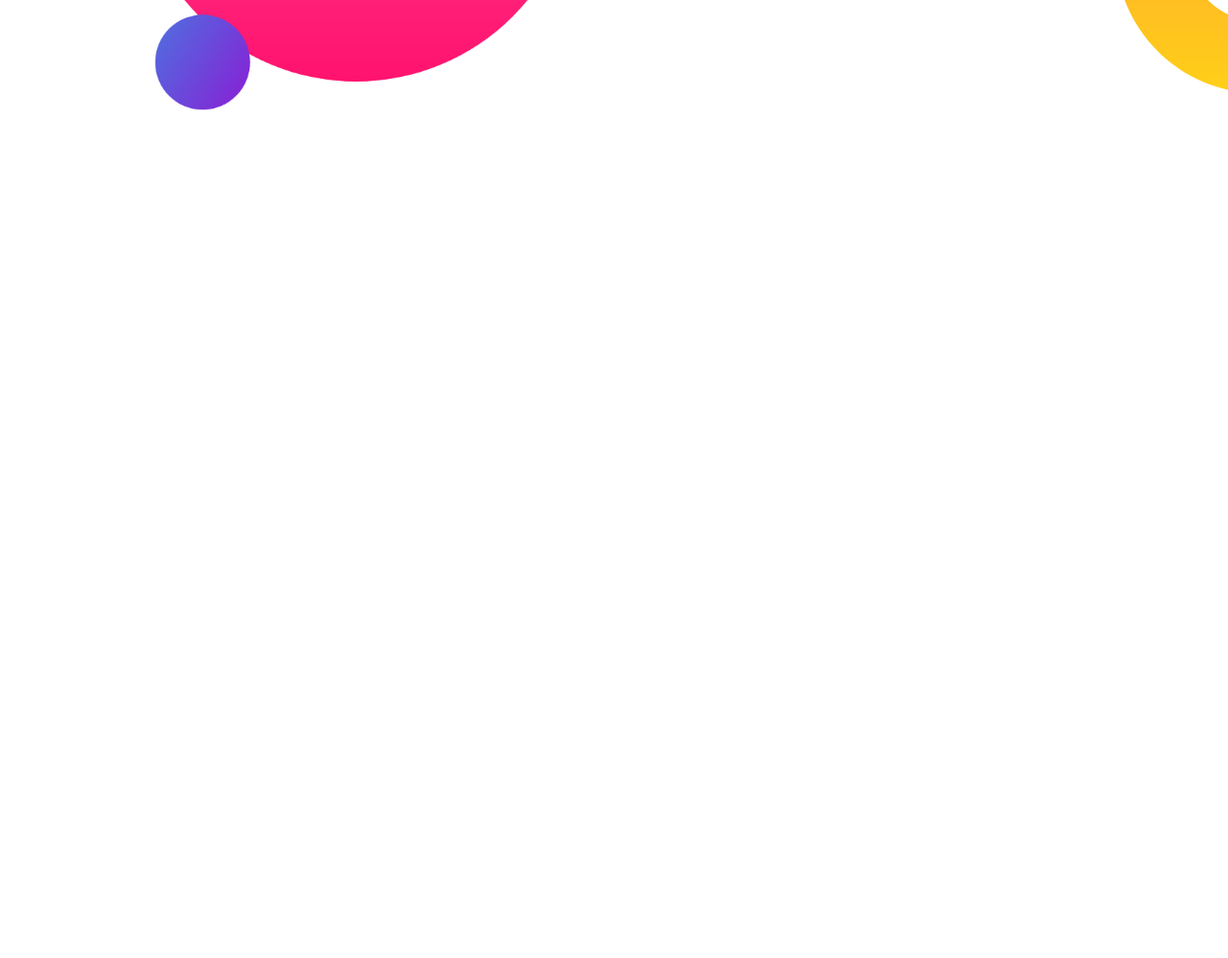
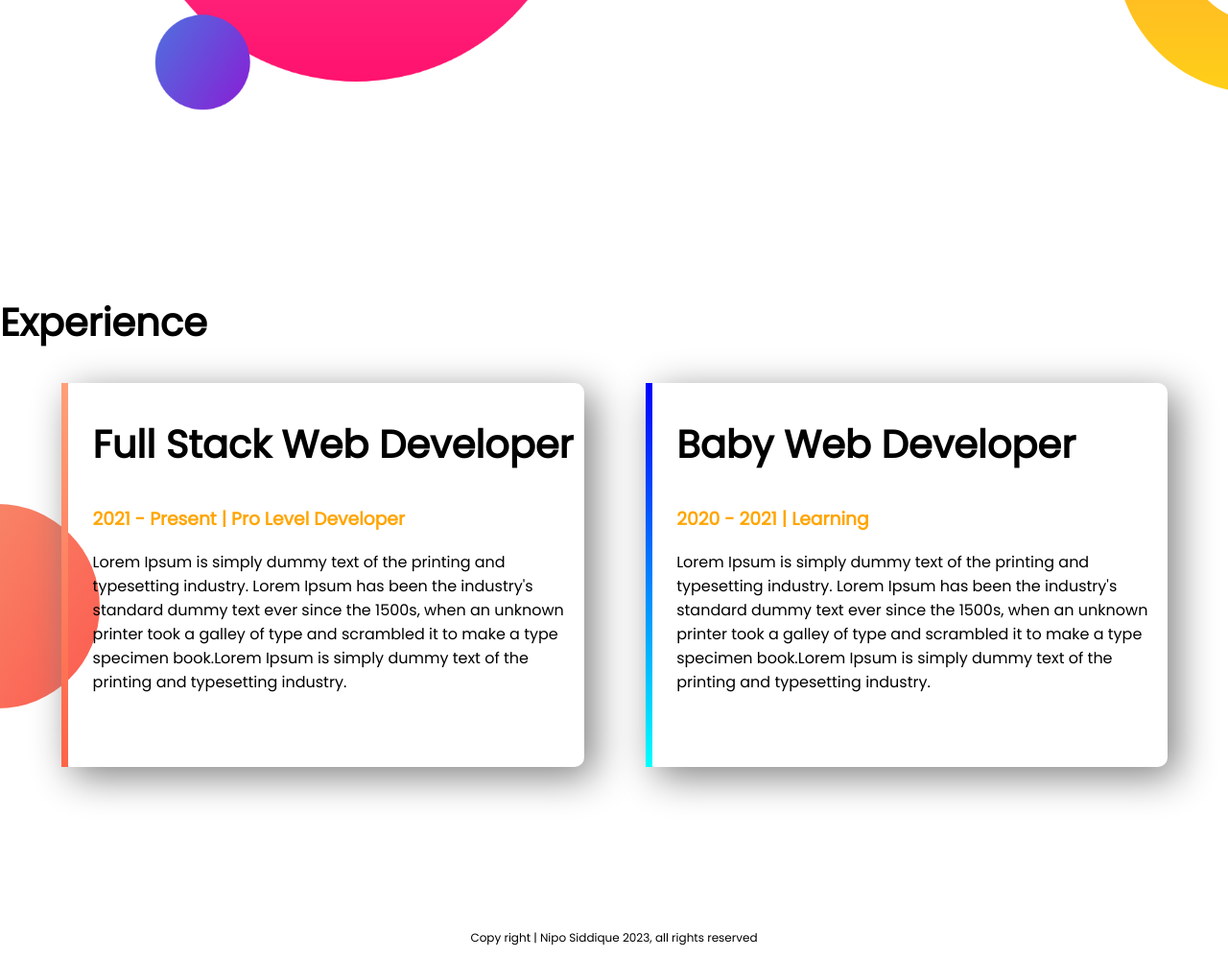
Before and after one commit to niposiddique/web-portfolio1, a plain HTML site: page index.html in a window 1280 px wide. Shown: the part 1027-2025 px from the top of the page at 96% size. Before the commit the page ends 1300 px from the top, so only its background shows below. Drawn offline with Linux system fonts and the light colour scheme.

Commit message:
Finished

```diff
--- a/index.html
+++ b/index.html
@@ -4,7 +4,7 @@
     <meta charset="UTF-8">
     <meta http-equiv="X-UA-Compatible" content="IE=edge">
     <meta name="viewport" content="width=device-width, initial-scale=1.0">
-    <title>web-portfolio1</title>
+    <title>Nipo Siddique Web Developer</title>
     <link href="https://fonts.googleapis.com/css2?family=Poppins&family=Source+Sans+Pro:wght@200&display=swap" rel="stylesheet">
     <link rel="stylesheet" href="style.css">
 </head>
@@ -32,5 +32,25 @@
             <a class="link-button" target="_blank" href="https://www.linkedin.com/in/nipo-siddique-21ba1b1b2/">HIRE ME</a>
         </div>
     </section>
+
+    <section class="experience">
+        <h2>Experience</h2>
+        <div id="full-stack" class="half-width box-experience">
+            <h2>Full Stack Web Developer</h2>
+            <h3><span class="name-highlight">2021 - Present | Pro Level Developer</span></h3>
+            <p>Lorem Ipsum is simply dummy text of the printing and typesetting industry. Lorem Ipsum has been the industry's standard dummy text ever since the 1500s, when an unknown printer took a galley of type and scrambled it to make a type specimen book.Lorem Ipsum is simply dummy text of the printing and typesetting industry. </p>
+        </div>
+
+        <div id="baby-web" class="half-width box-experience">
+            <h2>Baby Web Developer</h2>
+            <h3><span class="name-highlight">2020 - 2021 | Learning</span></h3>
+            <p>Lorem Ipsum is simply dummy text of the printing and typesetting industry. Lorem Ipsum has been the industry's standard dummy text ever since the 1500s, when an unknown printer took a galley of type and scrambled it to make a type specimen book.Lorem Ipsum is simply dummy text of the printing and typesetting industry. </p>
+
+        </div>
+    </section>
+
+    <footer>
+        <p>Copy right | Nipo Siddique 2023, all rights reserved</p>
+    </footer>
 </body>
 </html>
--- a/style.css
+++ b/style.css
@@ -44,3 +44,27 @@ section{
     background-position: right;
 
 }
+.experience{
+    background-image: url("images/exp-bg.png");
+    background-repeat: no-repeat;
+    background-position: left;
+}
+.box-experience{
+    box-shadow: 10px 10px 40px gray;
+    border-radius: 10px;
+    height: 80%;
+}
+#full-stack{
+    border-left: 7px solid;
+    border-image: linear-gradient(180deg, lightsalmon, tomato);
+    border-image-slice: 1;
+}
+#baby-web{
+    border-left: 7px solid;
+    border-image: linear-gradient(180deg, blue, cyan);
+    border-image-slice: 1;
+}
+footer{
+    text-align: center;
+    font-size: 12px;
+}
```
